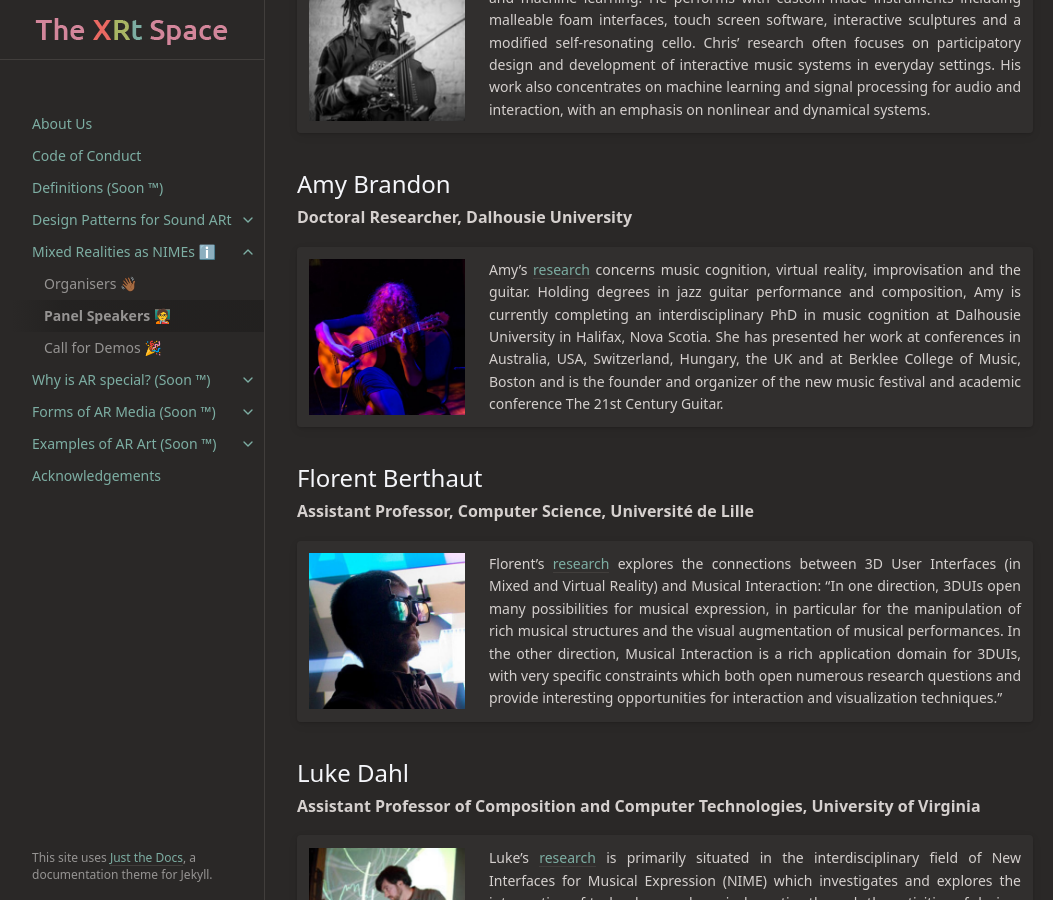
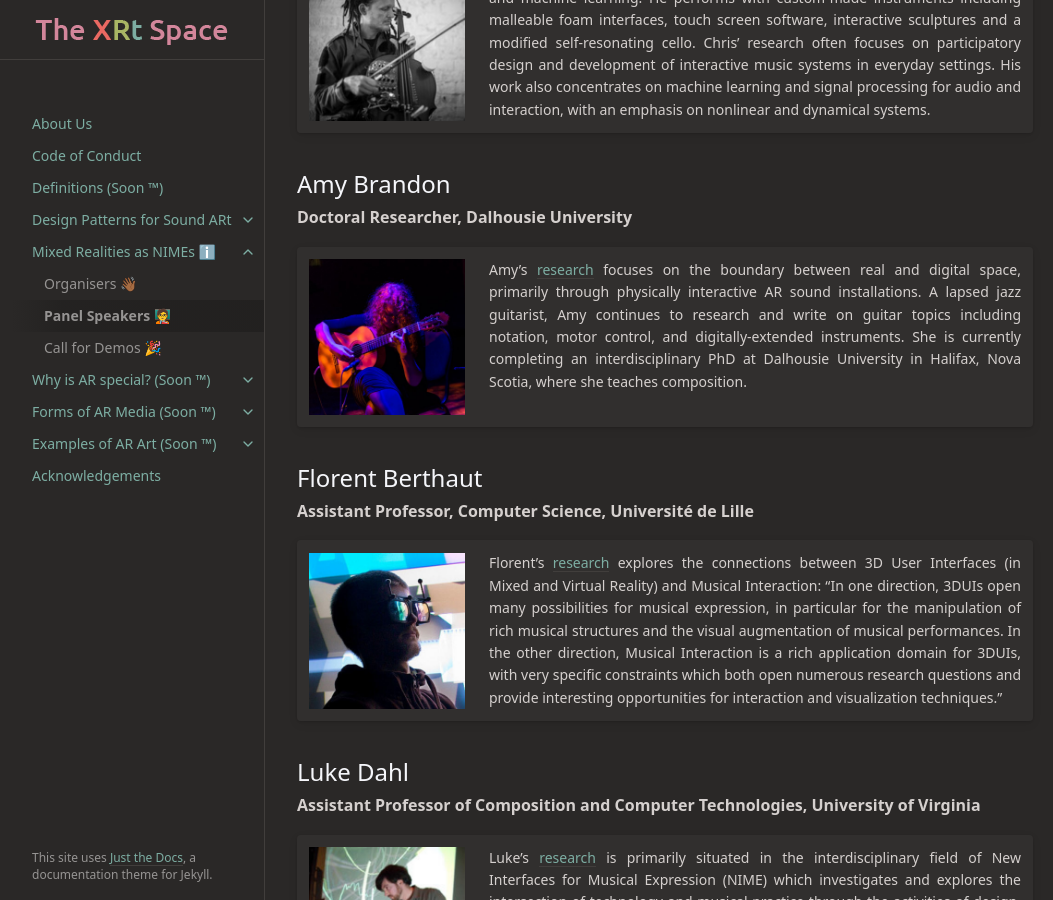
Before and after one commit to sambilbow/thexrtspace, a Jekyll site: the page built from docs/nime-workshop/panel.md, in a window 1280 px wide and 900 px high, scrolled down 1279 px. Shown: the whole window, without its empty margins (107-1160 px from the left). Built offline with Jekyll 4.4.1, drawn with Linux system fonts in a browser that asks for light colours.

Commit message:
:bug: (nime-workshop) Update Amy's bio

```diff
--- a/docs/nime-workshop/panel.md
+++ b/docs/nime-workshop/panel.md
@@ -88,7 +88,7 @@ We have contacted and received confirmation that the following diverse and trans
 
 |                                  |   |
 |:--------------------------------:|--|
-| ![](../../assets/images/brandon.jpg) | Amy's [research](https://www.amybrandon.ca/) concerns music cognition, virtual reality, improvisation and the guitar. Holding degrees in jazz guitar performance and composition, Amy is currently completing an interdisciplinary PhD in music cognition at Dalhousie University in Halifax, Nova Scotia. She has presented her work at conferences in Australia, USA, Switzerland, Hungary, the UK and at Berklee College of Music, Boston and is the founder and organizer of the new music festival and academic conference The 21st Century Guitar.|
+| ![](../../assets/images/brandon.jpg) | Amy's [research](https://www.amybrandon.ca/) focuses on the boundary between real and digital space, primarily through physically interactive AR sound installations. A lapsed jazz guitarist, Amy continues to research and write on guitar topics including notation, motor control, and digitally-extended instruments. She is currently completing an interdisciplinary PhD at Dalhousie University in Halifax, Nova Scotia, where she teaches composition.|
 
 
 ## Florent Berthaut
```
